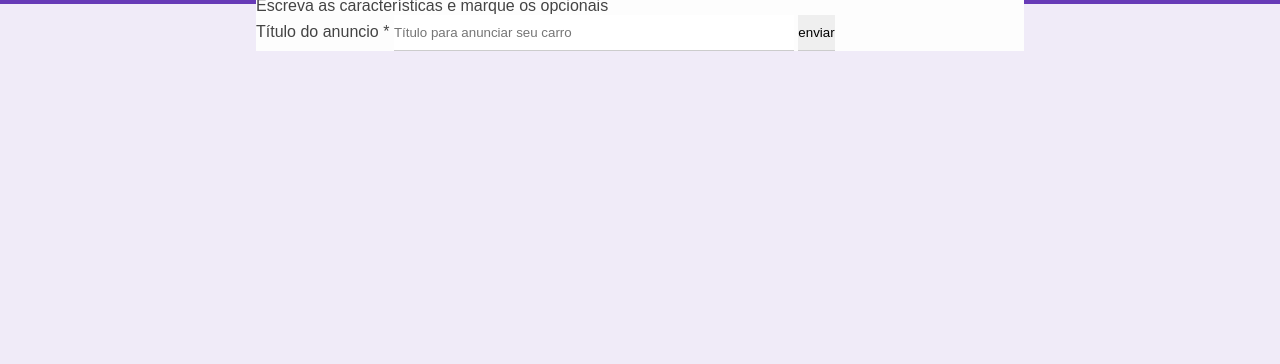
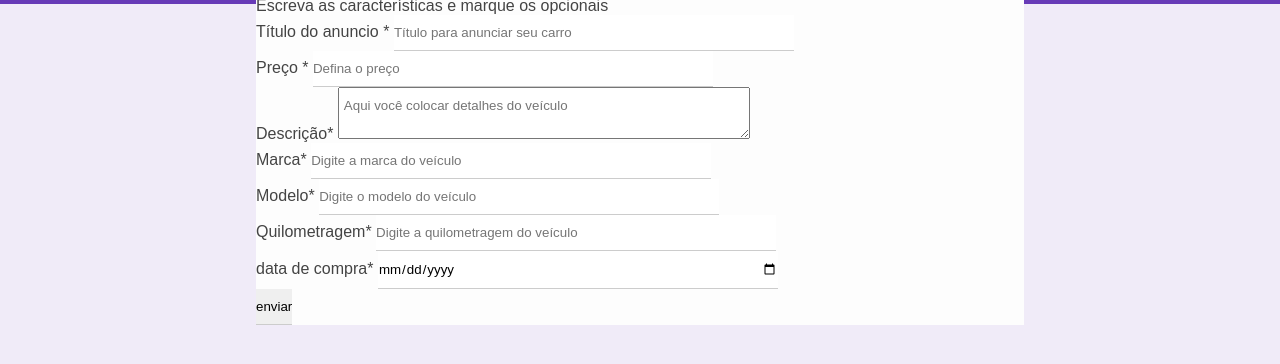
Before and after one commit to LeiaSilva5/PorojetoFormulario, a plain HTML site: page index.html in a window 1280 px wide. Shown: the part 196-560 px from the top of the page. Drawn offline with Linux system fonts and the light colour scheme.

Commit message:
Estrutura do formulário

```diff
--- a/css/styles.css
+++ b/css/styles.css
@@ -22,11 +22,15 @@ input{
     padding: 10px 0;
 
 }
+textarea{
+    padding: 10px 5px;
+}
 /* modifica somente um tipo especifico de input*/
 input[type="text"],
 input[type="number"],
 input[type="date"],
-input[type="file"]
+input[type="file"],
+textarea
 {
     width: 400px;
 }
--- a/index.html
+++ b/index.html
@@ -24,8 +24,56 @@
                         <input type="text" name="title" id="title" class="block"
                         placeholder="Título para anunciar seu carro"
                         minlength="1" maxlength="30" required>
-                        <input type="submit" value="enviar">
+
                     </div>
+
+                    <div class="box-input">
+                        <label for="price">Preço <span class="required-field">*</span></label>
+
+                        <input type="number"
+                        name="price" id="price" class="block"
+                        placeholder="Defina o preço"
+                         required>
+                    </div>
+
+                    <div class="box-input">
+                        <label for="description">Descrição<span class="required-field">*</span></label>
+
+                        <textarea name="description" id="description" class="block" placeholder="Aqui você colocar detalhes do veículo"></textarea>
+                    </div>
+
+                    <div class="box-input">
+                        <label for="brand">Marca<span class="required-field">*</span></label>
+                        <input type="text" name="brand" id="brand" class="block"
+                        placeholder="Digite a marca do veículo"
+                        required>
+
+
+                    </div>
+
+                    <div class="box-input">
+                        <label for="purchase_date">Modelo<span class="required-field">*</span></label>
+                        <input type="text" name="model" id="model" class="block"
+                        placeholder="Digite o modelo do veículo"
+                        required>
+
+                    </div>
+
+                    <div class="box-input">
+                        <label for="mileageo">Quilometragem<span class="required-field">*</span></label>
+                        <input type="number" name="mileageo" id="mileageo" class="block"
+                        placeholder="Digite a quilometragem do veículo"
+                        required>
+
+                    </div>
+
+                    <div class="box-input">
+                        <label for="purchase_date">data de compra<span class="required-field">*</span></label>
+                        <input type="date" name="purchase_date" id="purchase_date" class="block"
+                        required>
+
+                    </div>
+                    <input type="submit" value="enviar">
                 </form>
             </div>
 
```
